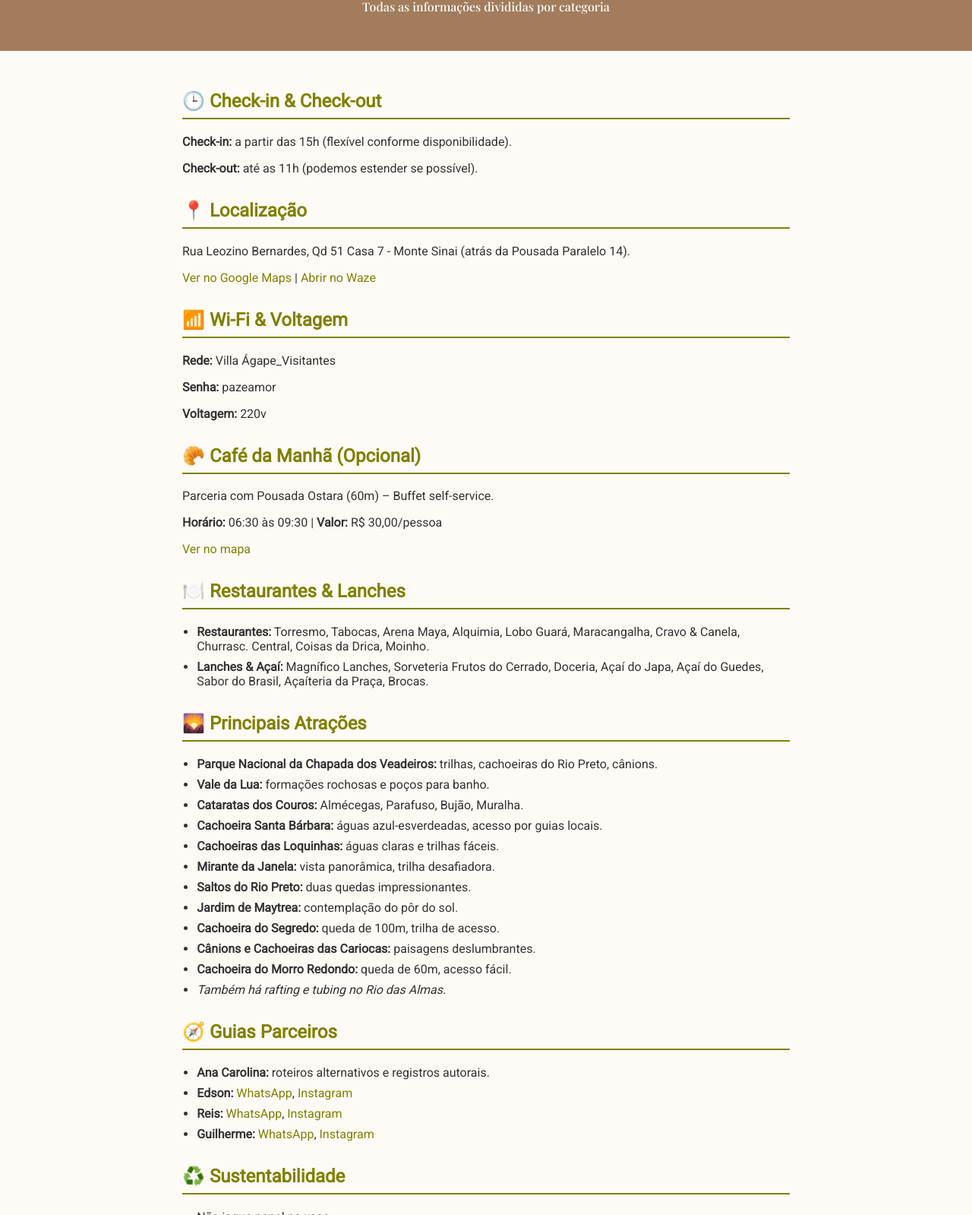
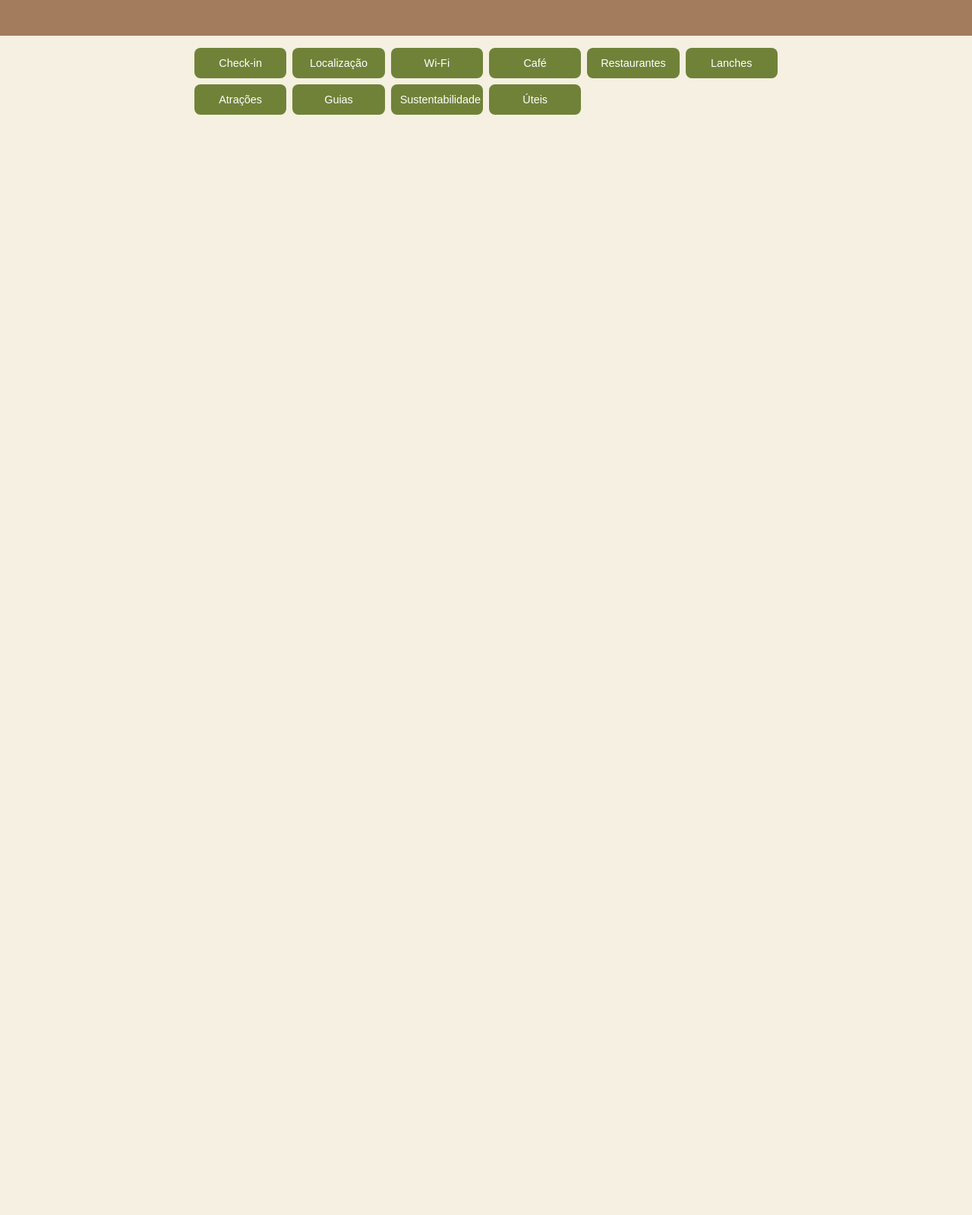
Before and after one commit to SandraNapoles/guia-villa-agape, a website: page index.html in a window 1280 px wide. Shown: the part 120-1719 px from the top of the page at 76% size. After the commit the page ends 800 px from the top, so only its background shows below. Drawn offline with nearby package versions, Linux system fonts and the light colour scheme.

Commit message:
Update index.html

```diff
--- a/index.html
+++ b/index.html
@@ -7,86 +7,167 @@
   <title>Guia do Hóspede - Villa Ágape</title>
   <link href="https://fonts.googleapis.com/css2?family=Playfair+Display:wght@500&family=Roboto&display=swap" rel="stylesheet">
   <style>
-    body { font-family: 'Roboto', sans-serif; background: #fefaf5; color: #333; margin: 0; padding: 0; }
-    header { background: #a27c5c; color: #fff; text-align: center; padding: 2rem 1rem; font-family: 'Playfair Display', serif; }
-    .container { max-width: 800px; margin: auto; padding: 2rem 1rem; }
-    section { margin-bottom: 2rem; }
-    h2 { color: olive; border-bottom: 2px solid olive; padding-bottom: 0.5rem; }
-    a { color: olive; text-decoration: none; }
+    :root {
+      --olive: #708238;
+      --sand: #f5f0e1;
+      --accent: #a27c5c;
+      --text: #333;
+    }
+    * { box-sizing: border-box; }
+    body {
+      margin: 0; padding: 0;
+      font-family: 'Roboto', sans-serif;
+      background: var(--sand);
+      color: var(--text);
+    }
+    header {
+      background: var(--accent);
+      color: #fff;
+      text-align: center;
+      padding: 2rem 1rem;
+      font-family: 'Playfair Display', serif;
+    }
+    .container {
+      max-width: 800px;
+      margin: auto;
+      padding: 1rem;
+    }
+    .btn-group {
+      display: grid;
+      grid-template-columns: repeat(auto-fill, minmax(120px, 1fr));
+      gap: 0.5rem;
+      margin-bottom: 1rem;
+    }
+    .btn {
+      background: var(--olive);
+      color: #fff;
+      border: none;
+      padding: 0.75rem;
+      border-radius: 8px;
+      font-size: 0.9rem;
+      cursor: pointer;
+      transition: background 0.3s;
+    }
+    .btn:hover { background: #5b6a2e; }
+    .section {
+      display: none;
+      background: #fff;
+      padding: 1rem;
+      border-left: 4px solid var(--olive);
+      border-radius: 0 4px 4px 0;
+      margin-bottom: 1rem;
+    }
+    .section.active { display: block; }
+    h2 {
+      margin-top: 0; color: var(--olive);
+      font-family: 'Playfair Display', serif;
+    }
     ul { padding-left: 1.2rem; }
     ul li { margin-bottom: 0.5rem; }
   </style>
 </head>
 <body>
   <header>
-    <h1>Guia do Hóspede - Villa Ágape</h1>
-    <p>Todas as informações divididas por categoria</p>
+    <h1>Guia do Hóspede<span style="display:block;font-size:0.8rem;">Villa Ágape</span></h1>
   </header>
   <div class="container">
+    <div class="btn-group">
+      <button class="btn" data-section="checkin">Check-in</button>
+      <button class="btn" data-section="localizacao">Localização</button>
+      <button class="btn" data-section="wifi">Wi-Fi</button>
+      <button class="btn" data-section="cafe">Café</button>
+      <button class="btn" data-section="restaurantes">Restaurantes</button>
+      <button class="btn" data-section="lanches">Lanches</button>
+      <button class="btn" data-section="atrativos">Atrações</button>
+      <button class="btn" data-section="guias">Guias</button>
+      <button class="btn" data-section="sustentabilidade">Sustentabilidade</button>
+      <button class="btn" data-section="uteis">Úteis</button>
+    </div>
 
-    <section id="checkin">
+    <div id="checkin" class="section">
       <h2>🕒 Check-in & Check-out</h2>
       <p><strong>Check-in:</strong> a partir das 15h (flexível conforme disponibilidade).</p>
       <p><strong>Check-out:</strong> até as 11h (podemos estender se possível).</p>
-    </section>
+    </div>
 
-    <section id="localizacao">
+    <div id="localizacao" class="section">
       <h2>📍 Localização</h2>
       <p>Rua Leozino Bernardes, Qd 51 Casa 7 - Monte Sinai (atrás da Pousada Paralelo 14).</p>
-      <p><a href="https://www.google.com/maps?q=Villa+%C3%81gape+Chapada" target="_blank">Ver no Google Maps</a> | <a href="https://ul.waze.com/ul?ll=-14.14792300%2C-47.52013900" target="_blank">Abrir no Waze</a></p>
-    </section>
+      <p><a href="https://www.google.com/maps?q=Villa+%C3%81gape+Chapada" target="_blank">Google Maps</a> | <a href="https://ul.waze.com/ul?ll=-14.14792300%2C-47.52013900" target="_blank">Waze</a></p>
+    </div>
 
-    <section id="wifi">
+    <div id="wifi" class="section">
       <h2>📶 Wi-Fi & Voltagem</h2>
       <p><strong>Rede:</strong> Villa Ágape_Visitantes</p>
       <p><strong>Senha:</strong> pazeamor</p>
       <p><strong>Voltagem:</strong> 220v</p>
-    </section>
+    </div>
 
-    <section id="cafe">
-      <h2>🥐 Café da Manhã (Opcional)</h2>
-      <p>Parceria com Pousada Ostara (60m) – Buffet self-service.</p>
-      <p><strong>Horário:</strong> 06:30 às 09:30 | <strong>Valor:</strong> R$ 30,00/pessoa</p>
+    <div id="cafe" class="section">
+      <h2>🥐 Café da Manhã</h2>
+      <p>Parceria com Pousada Ostara – buffet self-service (06:30–09:30) por R$30.</p>
       <p><a href="https://maps.app.goo.gl/RMhN6kqRSTWr3WRJ6" target="_blank">Ver no mapa</a></p>
-    </section>
+    </div>
 
-    <section id="restaurantes">
-      <h2>🍽️ Restaurantes & Lanches</h2>
+    <div id="restaurantes" class="section">
+      <h2>🍽️ Restaurantes</h2>
       <ul>
-        <li><strong>Restaurantes:</strong> Torresmo, Tabocas, Arena Maya, Alquimia, Lobo Guará, Maracangalha, Cravo & Canela, Churrasc. Central, Coisas da Drica, Moinho.</li>
-        <li><strong>Lanches & Açaí:</strong> Magnífico Lanches, Sorveteria Frutos do Cerrado, Doceria, Açaí do Japa, Açaí do Guedes, Sabor do Brasil, Açaíteria da Praça, Brocas.</li>
+        <li>Torresmo</li>
+        <li>Tabocas</li>
+        <li>Arena Maya</li>
+        <li>Alquimia</li>
+        <li>Lobo Guará</li>
+        <li>Maracangalha</li>
+        <li>Cravo & Canela</li>
+        <li>Churrasc. Central</li>
+        <li>Coisas da Drica</li>
+        <li>Moinho</li>
       </ul>
-    </section>
+    </div>
 
-    <section id="atrativos">
+    <div id="lanches" class="section">
+      <h2>🥪 Lanches & Açaí</h2>
+      <ul>
+        <li>Magnífico Lanches (entrega)</li>
+        <li>Sorveteria Frutos do Cerrado</li>
+        <li>Doceria</li>
+        <li>Açaí do Japa</li>
+        <li>Açaí do Guedes</li>
+        <li>Açaíteria Sabor do Brasil</li>
+        <li>Açaíteria da Praça do Skate</li>
+        <li>Brocas (hambúrguer vegetariano)</li>
+      </ul>
+    </div>
+
+    <div id="atrativos" class="section">
       <h2>🌄 Principais Atrações</h2>
       <ul>
-        <li><strong>Parque Nacional da Chapada dos Veadeiros:</strong> trilhas, cachoeiras do Rio Preto, cânions.</li>
+        <li><strong>Parque Nacional:</strong> trilhas, cachoeiras do Rio Preto, cânions.</li>
         <li><strong>Vale da Lua:</strong> formações rochosas e poços para banho.</li>
-        <li><strong>Cataratas dos Couros:</strong> Almécegas, Parafuso, Bujão, Muralha.</li>
-        <li><strong>Cachoeira Santa Bárbara:</strong> águas azul-esverdeadas, acesso por guias locais.</li>
-        <li><strong>Cachoeiras das Loquinhas:</strong> águas claras e trilhas fáceis.</li>
+        <li><strong>Cataratas dos Couros:</strong> Almécegas, Parafuso, Bujão e Muralha.</li>
+        <li><strong>Santa Bárbara:</strong> águas azul-esverdeadas, guias locais.</li>
+        <li><strong>Loquinhas:</strong> trilhas fáceis, águas claras.</li>
         <li><strong>Mirante da Janela:</strong> vista panorâmica, trilha desafiadora.</li>
         <li><strong>Saltos do Rio Preto:</strong> duas quedas impressionantes.</li>
-        <li><strong>Jardim de Maytrea:</strong> contemplação do pôr do sol.</li>
-        <li><strong>Cachoeira do Segredo:</strong> queda de 100m, trilha de acesso.</li>
-        <li><strong>Cânions e Cachoeiras das Cariocas:</strong> paisagens deslumbrantes.</li>
-        <li><strong>Cachoeira do Morro Redondo:</strong> queda de 60m, acesso fácil.</li>
-        <li><em>Também há rafting e tubing no Rio das Almas.</em></li>
+        <li><strong>Jardim de Maytrea:</strong> pôr do sol.</li>
+        <li><strong>Segredo:</strong> queda de 100m.</li>
+        <li><strong>Cariocas:</strong> cânions e cachoeiras.</li>
+        <li><strong>Morro Redondo:</strong> queda de 60m.</li>
+        <li><em>Rafting e tubing no Rio das Almas.</em></li>
       </ul>
-    </section>
+    </div>
 
-    <section id="guias">
+    <div id="guias" class="section">
       <h2>🧭 Guias Parceiros</h2>
       <ul>
-        <li><strong>Ana Carolina:</strong> roteiros alternativos e registros autorais.</li>
-        <li><strong>Edson:</strong> <a href="https://wa.me/5511940012935" target="_blank">WhatsApp</a>, <a href="https://www.instagram.com/acsguiadachapada/" target="_blank">Instagram</a></li>
-        <li><strong>Reis:</strong> <a href="http://wa.me/message/VUODZUPBKIREJ1" target="_blank">WhatsApp</a>, <a href="https://www.instagram.com/reis.guia.chapada/" target="_blank">Instagram</a></li>
-        <li><strong>Guilherme:</strong> <a href="https://wa.me/5562994783982" target="_blank">WhatsApp</a>, <a href="https://www.instagram.com/gui.guia_chapadaveadeiros/" target="_blank">Instagram</a></li>
+        <li>Ana Carolina – roteiros autorais</li>
+        <li>Edson – <a href="https://wa.me/5511940012935">WhatsApp</a>, <a href="https://instagram.com/acsguiadachapada">IG</a></li>
+        <li>Reis – <a href="http://wa.me/message/VUODZUPBKIREJ1">WhatsApp</a>, <a href="https://instagram.com/reis.guia.chapada">IG</a></li>
+        <li>Guilherme – <a href="https://wa.me/5562994783982">WhatsApp</a>, <a href="https://instagram.com/gui.guia_chapadaveadeiros">IG</a></li>
       </ul>
-    </section>
+    </div>
 
-    <section id="consciencia">
+    <div id="sustentabilidade" class="section">
       <h2>♻️ Sustentabilidade</h2>
       <ul>
         <li>Não jogue papel no vaso.</li>
@@ -94,18 +175,28 @@
         <li>Separe lixo seco e orgânico.</li>
         <li>Lixo orgânico vira húmus.</li>
       </ul>
-    </section>
+    </div>
 
-    <section id="uteis">
+    <div id="uteis" class="section">
       <h2>📝 Informações Úteis</h2>
       <ul>
-        <li>Quedas de energia/internet na alta temporada.</li>
+        <li>Quedas de energia/internet em alta temporada.</li>
         <li>Bancos: Itaú e Banco do Brasil (até 17h).</li>
         <li>Leve casaquinho, repelente, protetor solar e chapéu.</li>
         <li>Lave louça e descarte lixo antes do check-out.</li>
       </ul>
-    </section>
+    </div>
 
   </div>
+  <script>
+    document.addEventListener('DOMContentLoaded', function() {
+      const buttons = document.querySelectorAll('.btn');
+      buttons.forEach(btn => btn.addEventListener('click', () => {
+        const section = btn.getAttribute('data-section');
+        document.querySelectorAll('.section').forEach(s => s.classList.remove('active'));
+        document.getElementById(section).classList.add('active');
+      }));
+    });
+  </script>
 </body>
 </html>
```
